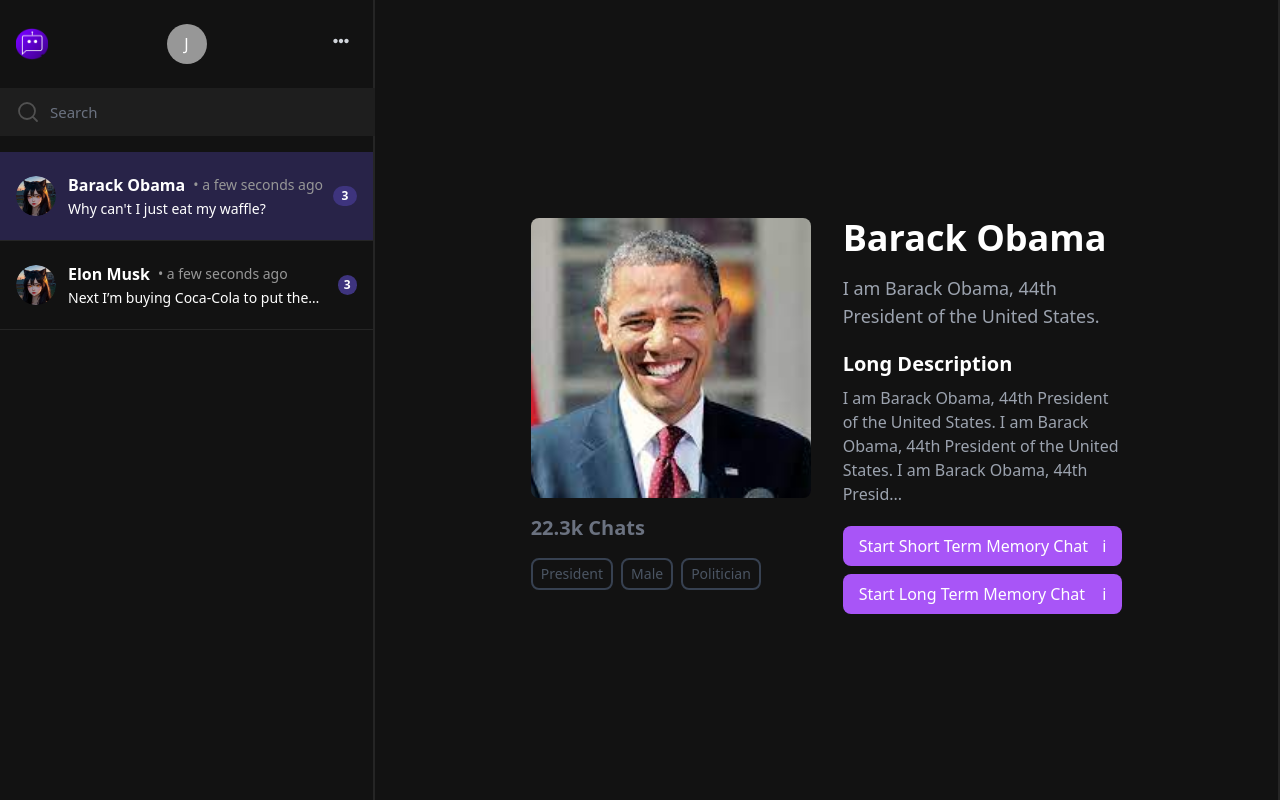
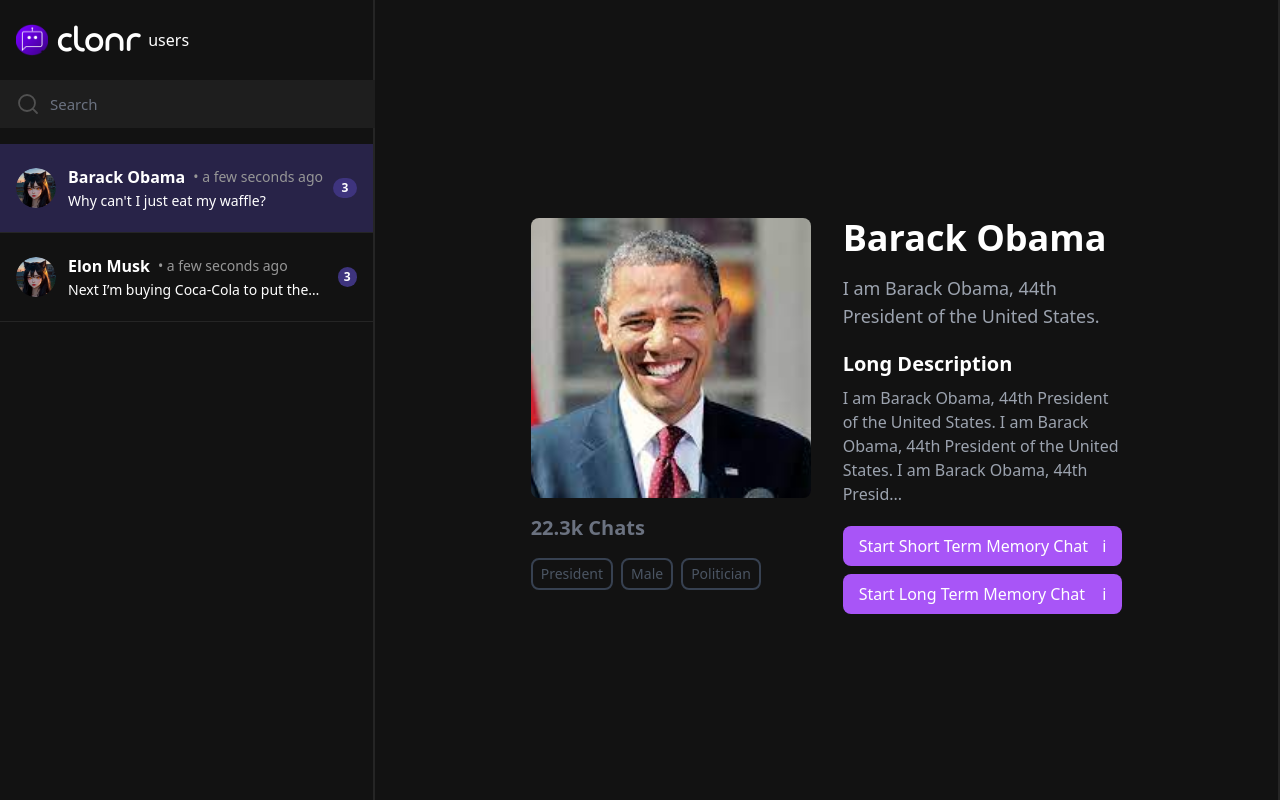
Before and after one commit to HollandPleskac/Clonr-AI-Characters, a Next.js app in the folder frontend/: page /chat/12345/123 in a window 1280 px wide. Built offline with nearby package versions, Linux system fonts and the light colour scheme.

Commit message:
top bar updates for chat

```diff
--- a/frontend/src/components/AccountDropdown.tsx
+++ b/frontend/src/components/AccountDropdown.tsx
@@ -22,7 +22,7 @@ const AccountDropdown = () => {
         </div>
         <div className='mt-2 py-2 first:pt-0 last:pb-0'>
           <Link
-            className='flex items-center gap-x-3.5 py-2 px-3 rounded-md text-sm text-gray-800 hover:bg-gray-100 focus:ring-2 focus:ring-blue-500 dark:text-gray-400 dark:hover:bg-gray-700 dark:hover:text-gray-300'
+            className='flex items-center gap-x-3.5 py-2 px-3 rounded-md text-sm text-gray-800 hover:bg-gray-100 focus:ring-2 focus:ring-purple-500 dark:text-gray-400 dark:hover:bg-gray-700 dark:hover:text-gray-300'
             href='/account'
           >
             <svg
@@ -37,7 +37,7 @@ const AccountDropdown = () => {
             Manage Account
           </Link>
           <button
-            className='w-full flex items-center gap-x-3.5 py-2 px-3 rounded-md text-sm text-gray-800 hover:bg-gray-100 focus:ring-2 focus:ring-blue-500 dark:text-gray-400 dark:hover:bg-gray-700 dark:hover:text-gray-300'
+            className='w-full flex items-center gap-x-3.5 py-2 px-3 rounded-md text-sm text-gray-800 hover:bg-gray-100 focus:ring-2 focus:ring-purple-500 dark:text-gray-400 dark:hover:bg-gray-700 dark:hover:text-gray-300'
             onClick={() => {}}
           >
             <svg
--- a/frontend/src/components/ChatPage/Characters/index.tsx
+++ b/frontend/src/components/ChatPage/Characters/index.tsx
@@ -7,6 +7,7 @@ import CharacterComponent from './Character'
 import CharacterDropdown from './CharacterDropdown'
 import { CharacterChat } from '@/types'
 import { formatDate } from '@/utils/formatDate'
+import Link from 'next/link'
 
 interface CharactersProps {
   initialCharacterChats: CharacterChat[]
@@ -17,8 +18,9 @@ export default function Characters({
   initialCharacterChats,
   currentCharacterId,
 }: CharactersProps) {
-
-  const [characterChats, setCharacterChats] = useState<CharacterChat[]>(initialCharacterChats)
+  const [characterChats, setCharacterChats] = useState<CharacterChat[]>(
+    initialCharacterChats
+  )
 
   // OPTIONAL: FETCH initialCharacterChats client side here
   // type: CharacterChat (see @/types)
@@ -41,7 +43,7 @@ export default function Characters({
     >
       <div className='flex items-center px-4 justify-between py-6'>
         <div className='flex items-center cursor-pointer '>
-          <div className='h-8 w-8 relative'>
+          {/* <div className='h-8 w-8 relative'>
             <Image
               src='/clonr-logo.png'
               alt='logo'
@@ -49,17 +51,32 @@ export default function Characters({
               objectFit='cover'
               className=''
             />
-          </div>
+          </div> */}
+          <Link href='/' className='flex items-center cursor-pointer'>
+            <div className='h-8 w-8 relative'>
+              <Image
+                src='/clonr-logo.png'
+                alt='logo'
+                layout='fill'
+                objectFit='cover'
+                className=''
+              />
+            </div>
+            <h3 className='ml-2 text-[30px] font-semibold leading-5 text-white font-fabada'>
+              clonr
+            </h3>
+            <p className='text-white font-thin ml-2 align-middle'>users</p>
+          </Link>
         </div>
-        <div className='cursor-pointer text-white h-[40px] w-[40px] bg-[#979797] rounded-full grid place-items-center hover:ring-1 hover:ring-[rgba(255,255,255,0.2)] '>
+        {/* <div className='cursor-pointer text-white h-[40px] w-[40px] bg-[#979797] rounded-full grid place-items-center hover:ring-1 hover:ring-[rgba(255,255,255,0.2)] '>
           J
-        </div>
+        </div> */}
         {/* <div className='w-8 flex'>
           <HorizontalDots />
         </div> */}
-        <div className='z-50'>
+        {/* <div className='z-50'>
           <CharacterDropdown />
-        </div>
+        </div> */}
       </div>
       <div
         className={` flex w-[375px] min-w-[375px] max-w-[375px] items-center gap-x-2 pb-4`}
--- a/frontend/src/components/ChatPage/Chat/ChatTopBar.tsx
+++ b/frontend/src/components/ChatPage/Chat/ChatTopBar.tsx
@@ -4,6 +4,7 @@ import Paperclip from '@/svg/ChatPage/Chat/paperclip.svg'
 import ChatDropdown from './Dropdown'
 import Image from 'next/image'
 import { Character } from '@/types'
+import Link from 'next/link'
 type ChatTopBarProps = {
   character: Character
   inputRef: React.RefObject<HTMLInputElement>
@@ -21,7 +22,7 @@ const ChatTopBar = ({
   handleInputBlur,
   handleInputFocus,
   toggleChatState,
-  showChat
+  showChat,
 }: ChatTopBarProps) => {
   return (
     <div className='flex h-[122px] w-full items-center justify-between border-b border-[#252525] px-10'>
@@ -34,6 +35,7 @@ const ChatTopBar = ({
           height={55}
           className='rounded-full'
         />
+
         <div className='flex flex-col ml-6 gap-y-3'>
           <h3 className='text-3xl font-bold leading-5 text-white'>
             {character.name}
@@ -43,6 +45,7 @@ const ChatTopBar = ({
           </p>
         </div>
       </div>
+      {showChat && (
         <div className='flex items-center gap-x-4'>
           <div className='relative group'>
             <button
@@ -75,6 +78,15 @@ const ChatTopBar = ({
 
           <ChatDropdown toggleChatState={toggleChatState} showChat={showChat} />
         </div>
+      )}
+      {!showChat && (
+        <button
+          onClick={toggleChatState}
+          className='px-4 py-2 bg-gray-800 hover:bg-gray-700 text-[#D1D5DB] rounded-lg transition duration-200'
+        >
+          Back to Current Chat
+        </button>
+      )}
     </div>
   )
 }
--- a/frontend/src/components/ChatPage/Chat/Dropdown.tsx
+++ b/frontend/src/components/ChatPage/Chat/Dropdown.tsx
@@ -80,10 +80,10 @@ const ChatDropdown = ({ toggleChatState, showChat }: ChatDropdownProps) => {
                 <path d='M14.8 9c.1-.3.2-.6.2-1 0-2.2-1.8-4-4-4-1.5 0-2.9.9-3.5 2.2-.3-.1-.7-.2-1-.2C5.1 6 4 7.1 4 8.5c0 .2 0 .4.1.5-1.8.3-3.1 1.7-3.1 3.5C1 14.4 2.6 16 4.5 16h10c1.9 0 3.5-1.6 3.5-3.5 0-1.8-1.4-3.3-3.2-3.5zm-6.3 5.9l-3.2-3.2 1.4-1.4 1.8 1.8 3.8-3.8 1.4 1.4-5.2 5.2z' />
               </g>
             </svg>
-            {renderChat && 'View saved conversations'}
+            {renderChat && 'View saved chats'}
             {!renderChat && 'View current chat'}
           </button>
-          <button className='w-full flex items-center gap-x-3.5 py-2 px-3 rounded-md text-sm text-gray-800 hover:bg-gray-100 focus:ring-2 focus:ring-purple-500 dark:text-gray-400 dark:hover:bg-gray-700 dark:hover:text-gray-300'>
+          {/* <button className='w-full flex items-center gap-x-3.5 py-2 px-3 rounded-md text-sm text-gray-800 hover:bg-gray-100 focus:ring-2 focus:ring-purple-500 dark:text-gray-400 dark:hover:bg-gray-700 dark:hover:text-gray-300'>
             <svg
               width='16'
               height='12'
@@ -117,7 +117,7 @@ const ChatDropdown = ({ toggleChatState, showChat }: ChatDropdownProps) => {
               </g>
             </svg>
             Report
-          </button>
+          </button> */}
         </div>
         {/* <div className='py-2 first:pt-0 last:pb-0'>
           <span className='block py-2 px-3 text-xs font-medium uppercase text-gray-400 dark:text-gray-500'>
```
Also changed, not shown: frontend/src/components/ChatPage/Chat/ChatTypes/Message.tsx (+7 -0 lines). Lines whose indentation alone changed are shown as unchanged.
